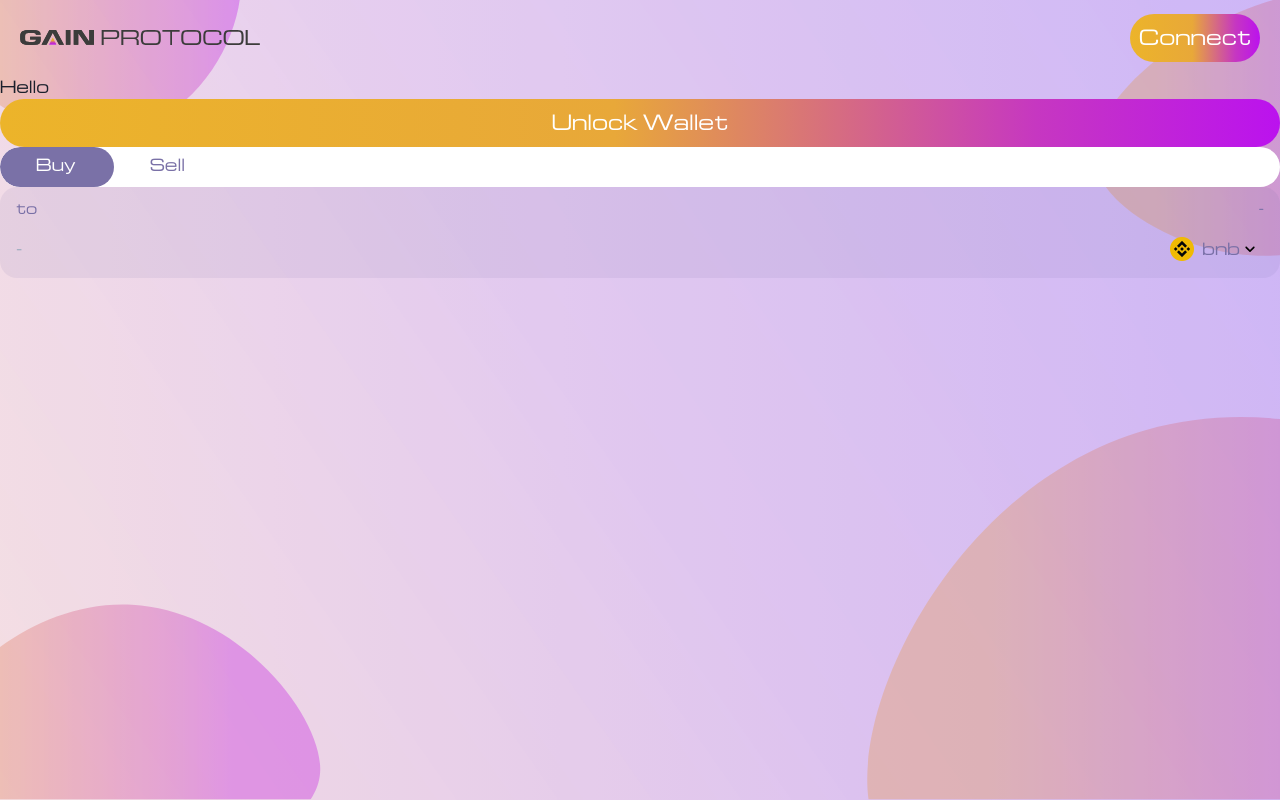
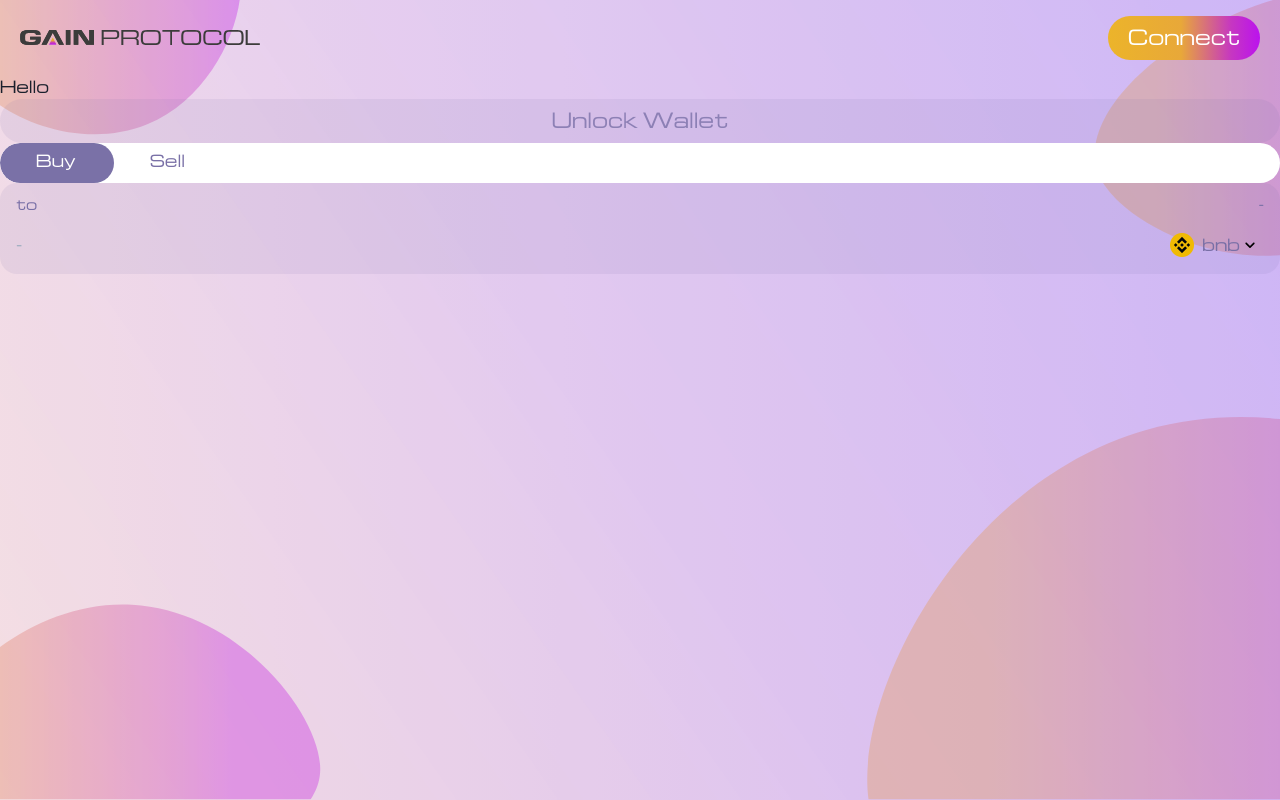
Before and after one commit to Jds-23/musical-couscous, a Next.js app: page / in a window 1280 px wide. Built offline with nearby package versions, Linux system fonts and the light colour scheme.

Commit message:
feat: button hover effect

```diff
--- a/components/Button/Button.module.css
+++ b/components/Button/Button.module.css
@@ -12,7 +12,28 @@
   border: none;
   outline: none;
   padding: 9px;
+  transform: scale(1);
+  transition: 0.1s all ease-in-out;
 }
 .button__block {
   width: 100%;
 }
+.button__disabled {
+  background: rgba(122, 113, 167, 0.1);
+  color: rgba(122, 113, 167, 0.8);
+}
+.button__large {
+  font-size: 20px;
+  padding: 7px 20px;
+}
+.button__small {
+  font-size: 15px;
+  padding: 5px 12px;
+}
+.button:hover {
+  transform: scale(1.05);
+}
+.button:active {
+  transform: scale(1.02);
+  transition: 0.02s all ease-in-out;
+}
--- a/components/Button/Button.tsx
+++ b/components/Button/Button.tsx
@@ -2,10 +2,18 @@ import styles from "./Button.module.css";
 interface ButtonProps {
   size?: string;
   block?: boolean;
+  disabled?: boolean;
 }
 const CustomButton: React.FC<
   ButtonProps & React.ButtonHTMLAttributes<HTMLButtonElement>
-> = ({ children, block = false, size = "lg", className, ...props }) => {
+> = ({
+  children,
+  block = false,
+  size = "lg",
+  disabled,
+  className,
+  ...props
+}) => {
   return (
     <button
       {...props}
@@ -14,7 +22,9 @@ const CustomButton: React.FC<
       ${size === "sm" ? styles.button__small : ""}
       ${className ? className : ""}
       ${block ? styles.button__block : ""}
+      ${disabled ? styles.button__disabled : ""}
       `}
+      disabled={disabled}
     >
       {children}
     </button>
--- a/pages/index.tsx
+++ b/pages/index.tsx
@@ -44,7 +44,7 @@ export default function Home() {
         </CustomModal>
         <Header />
         <h1>Hello</h1>
-        <CustomButton onClick={onOpen} block>
+        <CustomButton disabled onClick={onOpen} block>
           Unlock Wallet
         </CustomButton>
         <Switch options={["Buy", "Sell"]} state={state} setState={setState} />
```
